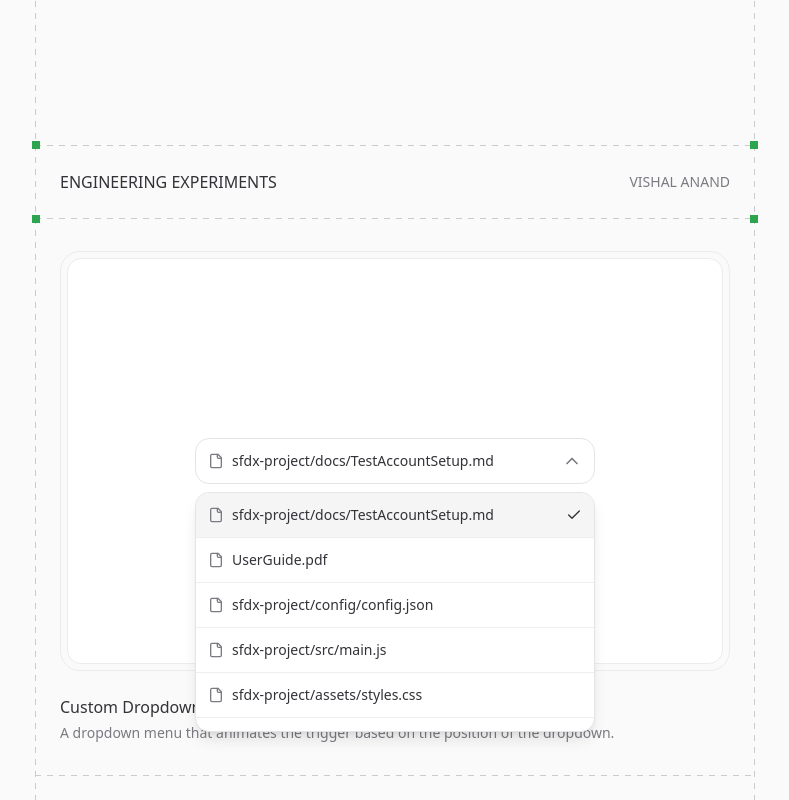
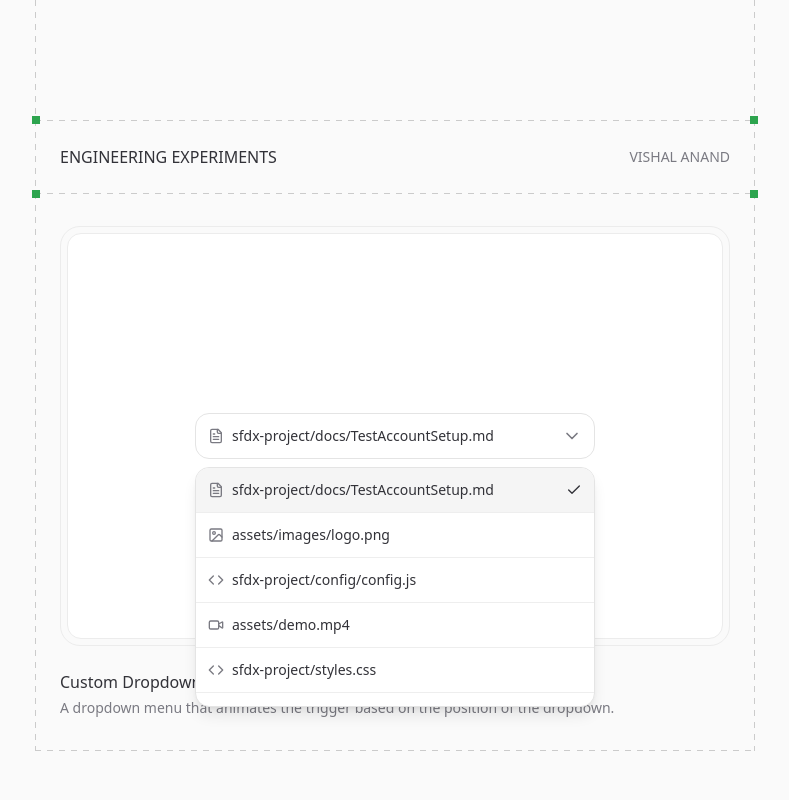
Before and after one commit to vishalanandesc/engineering-experiments, a Next.js app: page / in a window 1280 px wide. Both pictures are taken after a click on the button "sfdx-project/docs/TestAccountSetup.md". Shown: the whole page, without its empty margins (245-1034 px from the left). Built offline with nearby package versions, Linux system fonts and the light colour scheme.

Commit message:
feat(dropdown): update icon based on type of file

```diff
--- a/app/components/dropdown.tsx
+++ b/app/components/dropdown.tsx
@@ -1,12 +1,13 @@
 'use client'
 
 import { useState, useRef, useEffect } from 'react';
-import { ChevronDown, File, Check } from 'lucide-react';
+import { ChevronDown, FileText, File, Image, Video, Music, Archive, Code, Check} from 'lucide-react';
 
 interface FileItem {
   id: string;
   name: string;
   path: string;
+  extension?: string;
 }
 
 interface FileDropdownProps {
@@ -14,42 +15,63 @@ interface FileDropdownProps {
   className?: string;
 }
 
+const getFileIcon = (extension?: string) => {
+    if (!extension) return File;
+
+    const ext = extension.toLowerCase();
+    if (['jpg', 'jpeg', 'png', 'gif', 'svg', 'webp'].includes(ext)) return Image;
+    if (['mp4', 'avi', 'mov', 'wmv', 'flv'].includes(ext)) return Video;
+    if (['mp3', 'wav', 'flac', 'aac'].includes(ext)) return Music;
+    if (['zip', 'rar', '7z', 'tar', 'gz'].includes(ext)) return Archive;
+    if (['js', 'ts', 'jsx', 'tsx', 'py', 'java', 'cpp', 'html', 'css'].includes(ext)) return Code;
+    if (['md', 'txt', 'doc', 'docx', 'pdf'].includes(ext)) return FileText;
+
+    return File;
+  };
+
 // Mock data
 const files: FileItem[] = [
   {
     id: 'f1',
     name: 'TestAccountSetup.md',
     path: 'sfdx-project/docs/TestAccountSetup.md',
+    extension: 'md'
   },
   {
     id: 'f2',
-    name: 'UserGuide.pdf',
-    path: 'UserGuide.pdf',
+    name: 'logo.png',
+    path: 'assets/images/logo.png',
+    extension: 'png'
   },
   {
     id: 'f3',
     name: 'config.json',
-    path: 'sfdx-project/config/config.json',
+    path: 'sfdx-project/config/config.js',
+    extension: 'js'
   },
   {
     id: 'f4',
-    name: 'main.js',
-    path: 'sfdx-project/src/main.js',
+    name: 'demo.mp4',
+    path: 'assets/demo.mp4',
+    extension: 'mp4'
   },
   {
     id: 'f5',
     name: 'styles.css',
-    path: 'sfdx-project/assets/styles.css',
+    path: 'sfdx-project/styles.css',
+    extension: 'css'
   },
   {
     id: 'f6',
-    name: 'logo.png',
-    path: 'sfdx-project/assets/images/logo.png',
+    name: 'UserGuide.zip',
+    path: 'UserGuide.zip',
+    extension: 'zip'
   },
   {
     id: 'f7',
     name: 'README.md',
     path: 'sfdx-project/README.md',
+    extension: 'md'
   }
 ];
 
@@ -82,6 +104,8 @@ export default function FileDropdown({
     setIsOpen(!isOpen);
   };
 
+  const SelectedIcon = getFileIcon(selectedFile.extension);
+
   return (
     <div
       className={`relative ${className}`}
@@ -94,7 +118,7 @@ export default function FileDropdown({
         className="flex w-full items-center justify-between gap-3 p-3 bg-white border border-[#E4E4E4] rounded-xl cursor-pointer hover:bg-[#FAFAFA] transition-colors"
       >
         <div className="flex items-center gap-2 flex-1 min-w-0">
-          <File size={16} color="#7A7A82" className="flex-shrink-0" />
+          <SelectedIcon size={16} color="#7A7A82" className="flex-shrink-0" />
           <p className="text-sm text-primary font-medium truncate">
             {selectedFile.path}
           </p>
@@ -102,7 +126,6 @@ export default function FileDropdown({
         <ChevronDown
           size={20}
           color="#7A7A82"
-          className={`flex-shrink-0 transition-transform ${isOpen ? 'rotate-180' : ''}`}
         />
       </button>
 
@@ -111,6 +134,7 @@ export default function FileDropdown({
         <div className="absolute z-50 w-full mt-2 bg-white border border-[#E4E4E4] rounded-xl shadow-lg max-h-60 overflow-hidden">
           <div className="overflow-y-auto max-h-60">
             {files.map((file, index) => {
+              const IconComponent = getFileIcon(file.extension);
               const isSelected = selectedFile.id === file.id;
 
               return (
@@ -124,7 +148,7 @@ export default function FileDropdown({
                     ${index !== files.length - 1 ? 'border-b border-[#EEEEEE]' : ''}
                   `}
                 >
-                  <File
+                  <IconComponent
                     size={16}
                     color="#7A7A82"
                     className="flex-shrink-0"
--- a/app/page.tsx
+++ b/app/page.tsx
@@ -10,7 +10,7 @@ import Dropdown from './components/dropdown';
 
 export default function Home() {
   return (
-    <main className="flex flex-col items-center justify-center max-w-[720px] h-screen mx-auto" style={dashedBorder("x", "#CBCBCB", 1)}>
+    <main className="flex flex-col items-center justify-center max-w-[720px] mx-auto" style={dashedBorder("x", "#CBCBCB", 1)}>
        <Header
           title="ENGINEERING EXPERIMENTS"
           author="VISHAL ANAND"
@@ -29,6 +29,7 @@ export default function Home() {
 
 
 
+
     </main>
   );
 }
--- a/package.json
+++ b/package.json
@@ -12,6 +12,7 @@
     "@vercel/analytics": "^1.5.0",
     "clsx": "^2.1.1",
     "lucide-react": "^0.545.0",
+    "motion": "^12.23.24",
     "next": "15.5.4",
     "react": "19.1.0",
     "react-dom": "19.1.0",
```
Also changed, not shown: 1 other file (tests, documents, lock files or other folders).
